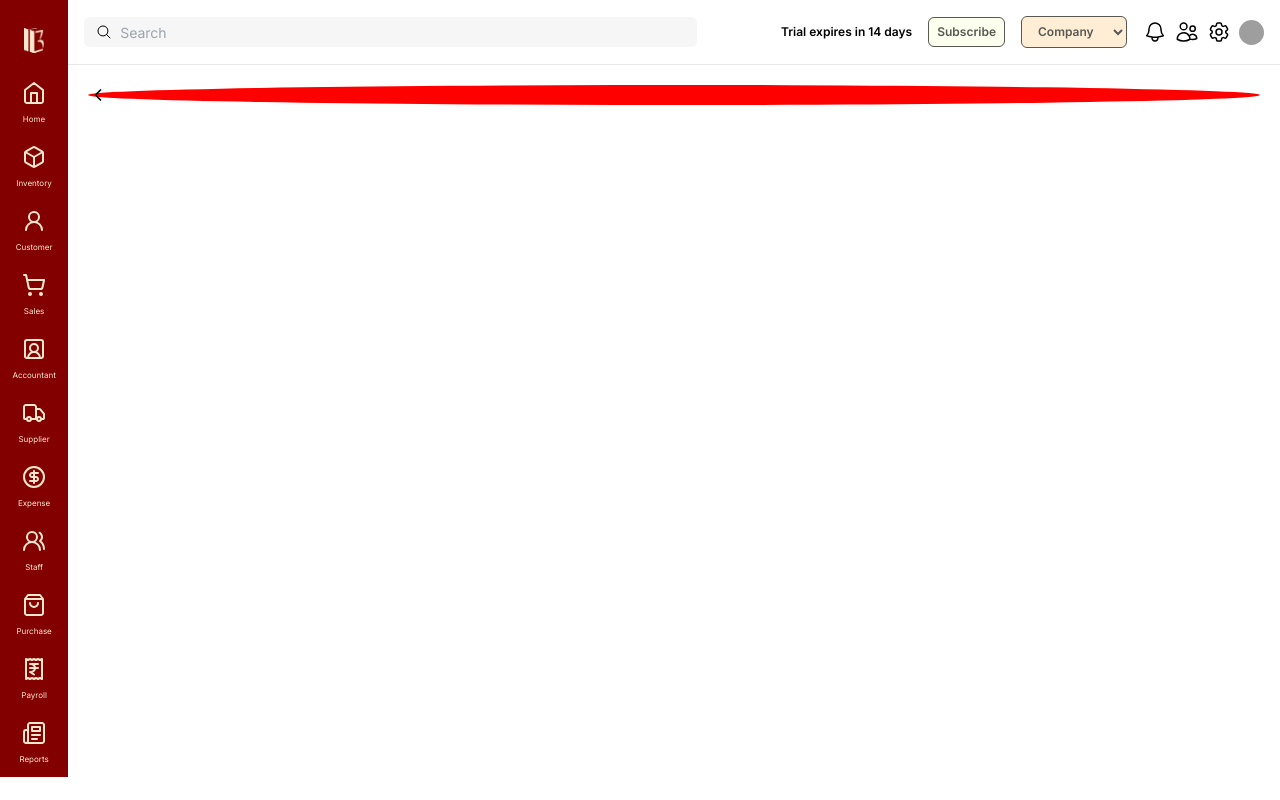
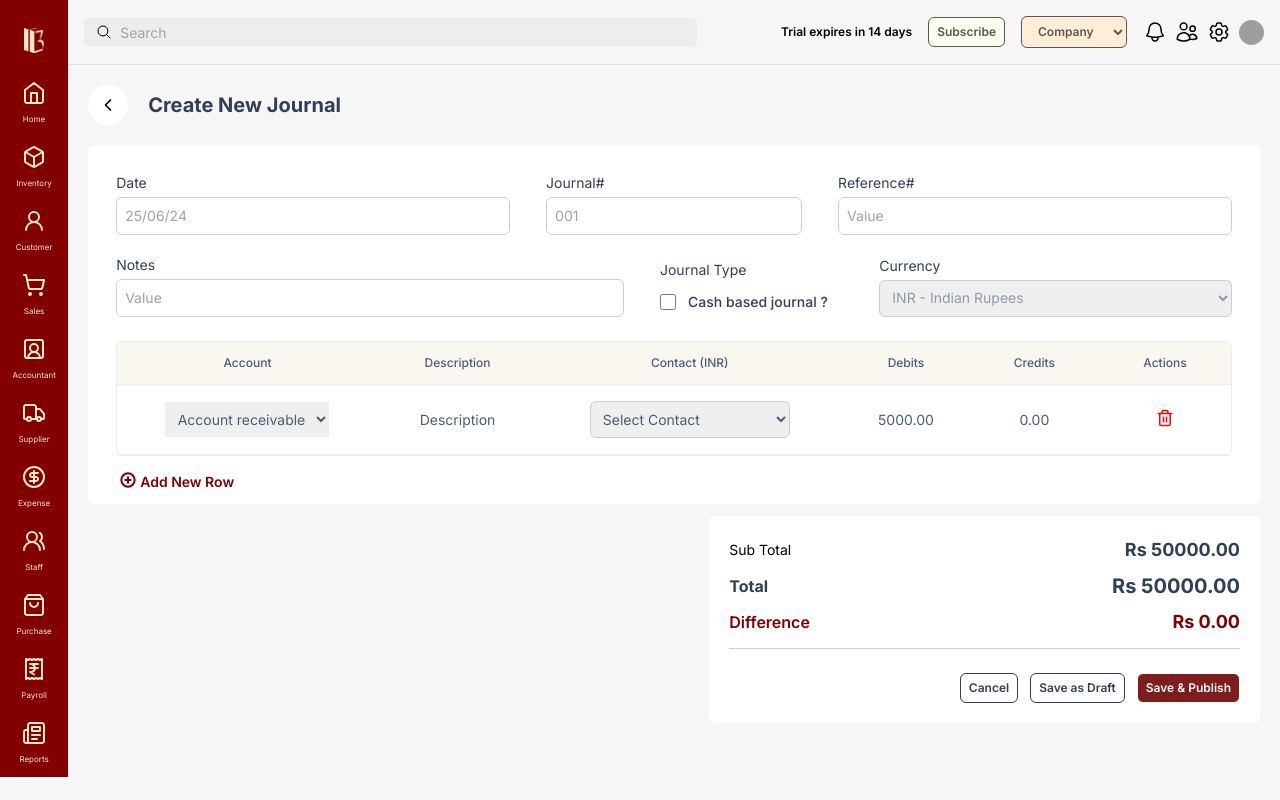
Before and after one commit to Devgnoz/BillBizz-FE, a React (Vite) app: page /newjournal in a window 1280 px wide. Built offline with nearby package versions, Linux system fonts and the light colour scheme; grey boxes are pictures that could not be loaded.

Commit message:
new journal

```diff
--- /dev/null
+++ b/src/assets/icons/PlusIcon.tsx
@@ -0,0 +1,13 @@
+
+type Props = {color:string}
+
+function PlusIcon({color}: Props) {
+  return (
+    <svg width="16" height="16" viewBox="0 0 24 24" fill="none" xmlns="http://www.w3.org/2000/svg">
+    <path d="M8 12H16M12 8V16M22 12C22 17.5228 17.5228 22 12 22C6.47715 22 2 17.5228 2 12C2 6.47715 6.47715 2 12 2C17.5228 2 22 6.47715 22 12Z" stroke={color} strokeWidth="3" stroke-linecap="round" stroke-linejoin="round"/>
+    </svg>
+
+  )
+}
+
+export default PlusIcon
--- /dev/null
+++ b/src/assets/icons/TrashCan.tsx
@@ -0,0 +1,12 @@
+type Props = {}
+
+function TrashCan({}: Props) {
+  return (
+    <svg width="18" height="18" viewBox="0 0 24 24" fill="none" xmlns="http://www.w3.org/2000/svg">
+<path d="M3 6H21M19 6V20C19 21 18 22 17 22H7C6 22 5 21 5 20V6M8 6V4C8 3 9 2 10 2H14C15 2 16 3 16 4V6M10 11V17M14 11V17" stroke="red" stroke-width="2" stroke-linecap="round" stroke-linejoin="round"/>
+</svg>
+
+  )
+}
+
+export default TrashCan
--- a/src/features/accountant/manualJournel/NewJournal.tsx
+++ b/src/features/accountant/manualJournel/NewJournal.tsx
@@ -1,19 +1,221 @@
-import CheveronLeftIcon from "../../../assets/icons/CheveronLeftIcon"
+import { useState } from "react";
+import { Link } from "react-router-dom";
+import CheveronLeftIcon from "../../../assets/icons/CheveronLeftIcon";
+import TrashCan from "../../../assets/icons/TrashCan";
+import PlusIcon from "../../../assets/icons/PlusIcon";
+import Button from "../../../Components/Button";
 
-type Props = {}
+type Props = {};
 
 function NewJournal({}: Props) {
+  const tableHeaders = [
+    "Account",
+    "Description",
+    "Contact (INR)",
+    "Debits",
+    "Credits",
+    "Actions",
+  ];
+
+  const [rows, setRows] = useState([
+    {
+      account: "",
+      description: "Description",
+      contact: "",
+      debits: "5000.00",
+      credits: "0.00",
+    },
+  ]);
+
+  const addRow = () => {
+    setRows([
+      ...rows,
+      {
+        account: "",
+        description: "Description",
+        contact: "",
+        debits: "5000.00",
+        credits: "0.00",
+      },
+    ]);
+  };
+
+  const deleteRow = (index: number) => {
+    setRows(rows.filter((_, rowIndex) => rowIndex !== index));
+  };
+
   return (
     <div className="p-5">
-        <div>
+      <div className="flex items-center gap-5">
+        <Link to={"/manual-journel"}>
+          <div
+            style={{ borderRadius: "50%" }}
+            className="w-[40px] h-[40px] flex items-center justify-center bg-white"
+          >
+            <CheveronLeftIcon />
+          </div>
+        </Link>
+        <p className="text-textColor text-xl font-bold">Create New Journal</p>
+      </div>
 
-        <div style={{backgroundColor:"red",borderRadius:"50%"}}>
-            <CheveronLeftIcon/>
+      <div className="mt-5 p-3 rounded-md bg-white">
+        <div className="grid gap-5 p-4">
+          <div className="flex items-center justify-between w-full gap-9">
+            <div className="w-[40%]">
+              <label className="block text-sm text-textColor">Date</label>
+              <input
+                type="text"
+                className="mt-1 w-full border border-inputBorder rounded-md text-sm p-2"
+                placeholder="25/06/24"
+              />
+            </div>
+            <div className="w-[26%]">
+              <label className="block text-sm text-textColor">Journal#</label>
+              <input
+                type="text"
+                className="mt-1 w-full border border-inputBorder rounded-md text-sm p-2"
+                placeholder="001"
+              />
+            </div>
+            <div className="w-[40%]">
+              <label className="block text-sm text-textColor">Reference#</label>
+              <input
+                type="text"
+                className="mt-1 w-full border border-inputBorder rounded-md text-sm p-2"
+                placeholder="Value"
+              />
+            </div>
+          </div>
+
+          <div className="flex items-center justify-between w-full gap-9">
+            <div className="w-[72%]">
+              <label className="block text-sm text-textColor">Notes</label>
+              <input
+                type="text"
+                className="mt-1 w-full border border-inputBorder rounded-md text-sm p-2"
+                placeholder="Value"
+              />
+            </div>
+            <div className="w-[26%]">
+              <label className="block text-sm text-textColor">
+                Journal Type
+              </label>
+              <div className="flex items-center justify-start mt-3">
+                <input
+                  type="checkbox"
+                  name=""
+                  className="h-[16px] w-[16px]"
+                  id=""
+                />
+                <label
+                  htmlFor=""
+                  className="text-sm font-medium text-textColor ms-3"
+                >
+                  Cash based journal ?
+                </label>
+              </div>
+            </div>
+            <div className="w-[50%]">
+              <label className="block text-sm text-textColor">Currency</label>
+              <select
+                className="mt-1 w-full border border-inputBorder rounded-md text-sm p-2"
+                style={{ color: "#8F99A9" }}
+              >
+                <option>INR - Indian Rupees</option>
+              </select>
+            </div>
+          </div>
         </div>
+        <div className="-mt-2 p-4">
+          <div className="border rounded-md border-tableBorder">
+            <table className="min-w-full bg-white rounded-md">
+              <thead className="text-[12px] text-center text-dropdownText">
+                <tr style={{ backgroundColor: "#F9F7F0" }}>
+                  {tableHeaders.map((heading, index) => (
+                    <th
+                      className="py-3 px-8 font-medium border-b border-tableBorder"
+                      key={index}
+                    >
+                      {heading}
+                    </th>
+                  ))}
+                </tr>
+              </thead>
+              <tbody className="text-center text-dropdownText">
+                {rows.map((row, index) => (
+                  <tr className="border-b border-tableBorder" key={index}>
+                    <td className="px-6 py-4 whitespace-nowrap">
+                      <select name="" id="" className="text-sm text-center  p-2">
+                        <option value="" className="bg-gray text-white">Account receivable</option>
+                        <option value="" className="bg-gray text-white">Account receivable</option>
+
+                      </select>
+                    </td>
+                    <td className="px-6 py-4 whitespace-nowrap text-sm">
+                      {row.description}
+                    </td>
+                    <td className="px-6 py-4 whitespace-nowrap text-sm">
+                      <select
+                        name=""
+                        id=""
+                        className="border border-inputBorder rounded-md text-sm p-2 w-[200px]"
+                      >
+                        <option value="">Select Contact</option>
+                      </select>
+                    </td>
+                    <td className="px-6 py-4 whitespace-nowrap text-sm">
+                      {row.debits}
+                    </td>
+                    <td className="px-6 py-4 whitespace-nowrap text-sm">
+                      {row.credits}
+                    </td>
+                    <td
+                      onClick={() => deleteRow(index)}
+                      className="px-6 py-6 items-center whitespace-nowrap text-sm flex justify-center cursor-pointer"
+                    >
+                      <TrashCan />
+                    </td>
+                  </tr>
+                ))}
+              </tbody>
+            </table>
+          </div>
         </div>
+        <div className="pl-5">
+          <button onClick={addRow} className="flex justify-center gap-1 ">
+            <PlusIcon color="#820000" />{" "}
+            <span className="text-sm text-maroon font-semibold">
+              Add New Row
+            </span>
+          </button>
+        </div>
+      </div>
 
+      <div className="mt-3 p-5 rounded-md bg-white w-[47%] ms-auto">
+        <div className="flex items-center justify-between">
+          <span className="text-sm">Sub Total</span>
+          <h4 className="font-bold text-lg text-textColor">Rs 50000.00</h4>
+        </div>
+        <div className="flex items-center justify-between mt-2">
+          <span className="text-base font-bold text-textColor">Total</span>
+          <span className="text-textColor font-bold text-xl">Rs 50000.00</span>
+        </div>
+        <div className="flex items-center justify-between mt-2">
+          <span className="text-base font-semibold text-cardBorder">
+            Difference
+          </span>
+          <span className="text-lg font-bold text-cardBorder">Rs 0.00</span>
+        </div>
+        <hr className="mt-3 border-t border-hr" />
+        <br />
+        <div className="flex items-center justify-end gap-3 ">
+          <Button variant="fourthiary">Cancel</Button>
+          <Button variant="fourthiary">Save as Draft</Button>
+          <Button variant="secondary">Save & Publish</Button>
+        </div>
+      </div>
     </div>
-  )
+  );
 }
 
-export default NewJournal
+export default NewJournal;
--- a/src/index.css
+++ b/src/index.css
@@ -4,4 +4,5 @@
 body {
   margin: 0;
   font-family: "Inter", sans-serif;
+  background: #f6f6f6
 }
--- a/src/layout/Header/HeaderIcons/Notification.tsx
+++ b/src/layout/Header/HeaderIcons/Notification.tsx
@@ -26,7 +26,7 @@ const Notification = () => {
 </div>
 <button
               onClick={toggleDrawer}
-              className="text-gray-500 hover:text-gray-700 text-3xl -mt-2"
+              className="text-textColor font-normal hover:text-gray-700 text-3xl -mt-1"
 >
 &times;
 </button>
@@ -69,7 +69,7 @@ const Notification = () => {
 <div className="flex-grow">
 <h5 className="font-bold text-sm text-gray-700">{notification.title}</h5>
 <p className="text-xs text-gray-700">{notification.description}</p>
-<div className="flex justify-between mt-2 font-bold text-gray-700">
+<div className="flex justify-between mt-2 font-semibold text-gray-700">
 <p className="text-xs">{notification.time}</p>
 <p className="text-xs">{notification.date}</p>
 </div>
@@ -78,7 +78,7 @@ const Notification = () => {
             ))}
 </div>
 </div>
-<div className="text-end mt-5">
+<div className="flex justify-end me-3 mt-5">
 <Btn variant="secondary" size="lg">
             View all notifications
 </Btn>
--- a/src/layout/Header/HeaderIcons/Organization.tsx
+++ b/src/layout/Header/HeaderIcons/Organization.tsx
@@ -29,7 +29,7 @@ function Organization({}: Props) {
             </div>
             <button
               onClick={toggleDrawer}
-              className="text-gray-500 hover:text-gray-700 text-3xl -mt-2"
+              className="font-normal text-textColor hover:text-gray-700 text-3xl -mt-1"
             >
               &times;
             </button>
--- a/src/layout/Header/HeaderIcons/RefferEarn.tsx
+++ b/src/layout/Header/HeaderIcons/RefferEarn.tsx
@@ -28,12 +28,14 @@ function RefferEarn({}: Props) {
               </button>
             </div>
             <div className="p-4 overflow-y-auto " style={{maxHeight: 'calc(100vh - 100px)'}}>
-              <div className="space-y-2 text-center">
+              <div className="space-y-2  text-center">
                 <h3 className="text-lg font-bold text-gray-700 ">Refer a Friend, Enjoy <br />Great Perks!</h3>
                 <p className="text-gray-600 text-xs">
                   Invite your friends to join our inventory management platform and earn exclusive rewards for every successful referral. The more you share, the more you earn!
                 </p>
+                <div className="flex justify-center">
                 <Btn variant='secondary' size='lg'>Refer & earn</Btn>
+                </div>
                 <img src="https://s3-alpha-sig.figma.com/img/3a24/9dc3/03588a773ed10447ad5e1a6065b65b48?Expires=1721001600&Key-Pair-Id=APKAQ4GOSFWCVNEHN3O4&Signature=B5~EbiFBl9exvI~GsugO20Bu33Sfc9WxShzAhn6q5pa3fCjaE9RR7Sh-3uTq1LeLgN8kcXcd5PJ66W1fnw2pzwrQirQ6Ucvs3LZItJnWM7C9~PyRe3fMCHcmqGDSI40Vwre-ooNxDHq~g7Taenh0EXa~JSHHCp46lzTq9jc~bTgi-GzMmZ1FJZQhFXVm~Hk-AB1JkQnAOY~DfwuU-mkSHomAuiQaqiO83ug6xKskeJ7dLhZRdYykmnqBB6SBUvia9zEpDmKKgfcod50vQ4IR5WVyf9OIe0J7~opSj0bCGF-HQbcRrkwSps7WR0G6OWI0M05F-EExN-ORiuDO-tqtzQ__" alt="" className='mx-auto w-[286px] h-[220px]' style={{objectFit:"cover"}}/>
                 <div className="text-left mt-4">
                   <h4 className="text-md text-center font-semibold">How does it work?</h4>
--- a/tailwind.config.js
+++ b/tailwind.config.js
@@ -28,7 +28,8 @@ export default {
         labelColor: "#495160",
         inputBorder: "rgba(206, 206, 206, 1)",
         outlineButton: "rgba(86, 81, 72, 1)",
-        tableBorder:"#EAECF0"
+        tableBorder:"#EAECF0",
+        hr:"rgba(204, 204, 204, 1)"
       },
     },
   },
```
